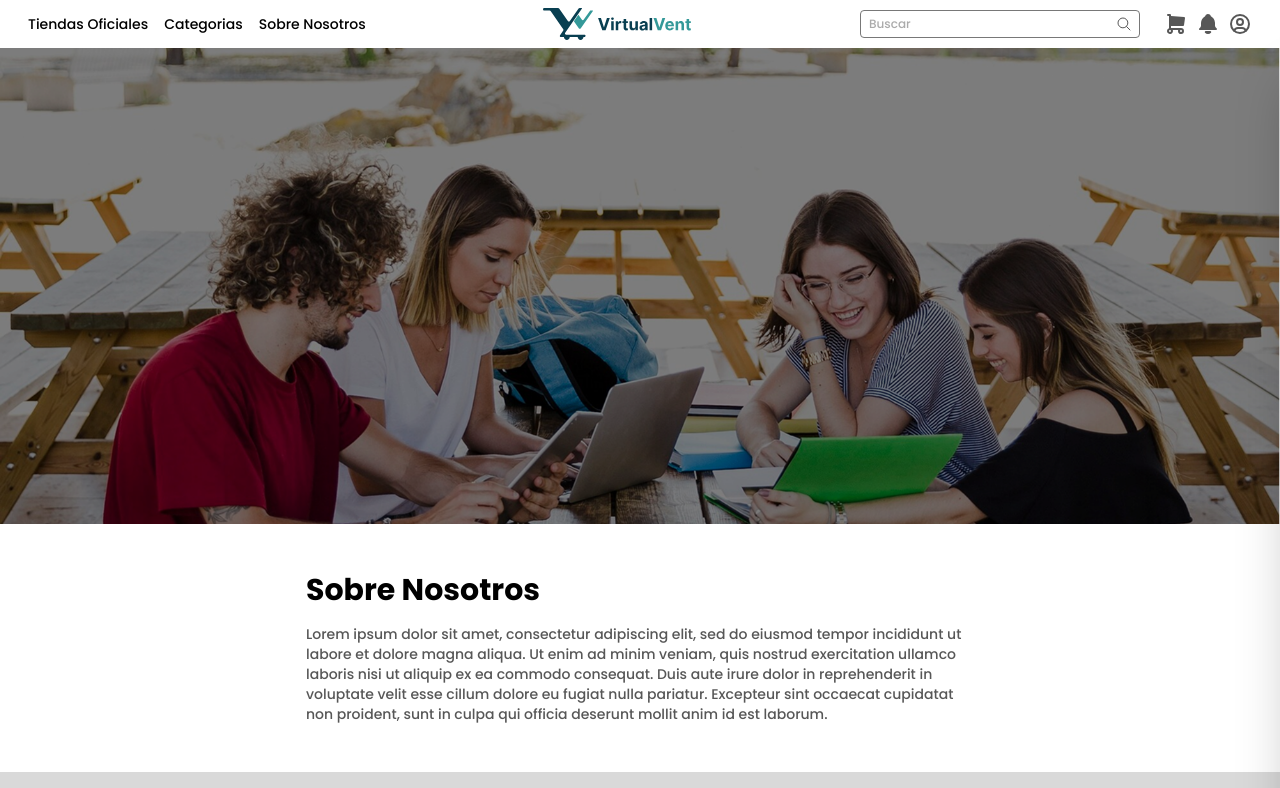
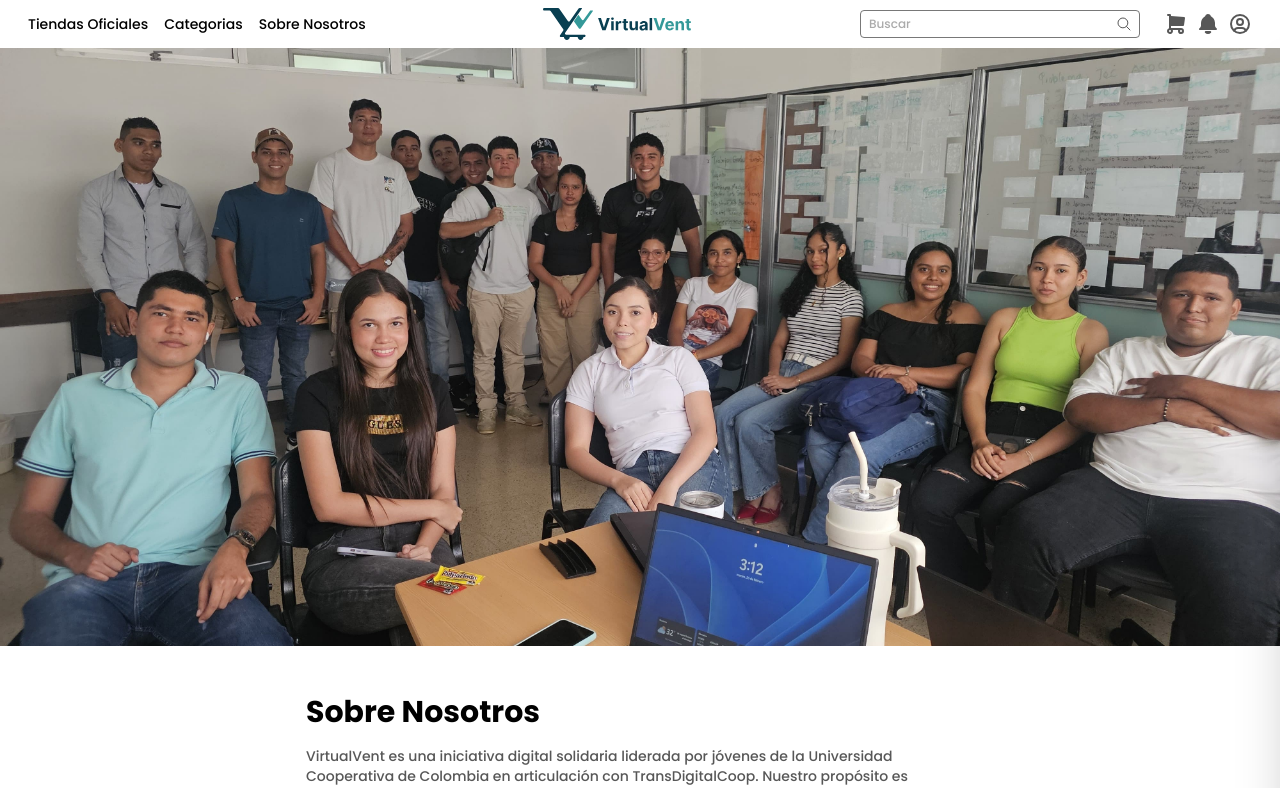
Before and after one commit to FILIPRAIDER/virtualvent, a Next.js app: page /sobre-nosotros in a window 1280 px wide. Shown: the top 788 px of the page. Built offline with nearby package versions, Linux system fonts and the light colour scheme; no server answers; a web font is replaced by a local one.

Commit message:
sobre nosotros actualizado

```diff
--- a/src/app/(shop)/sobre-nosotros/page.tsx
+++ b/src/app/(shop)/sobre-nosotros/page.tsx
@@ -4,17 +4,10 @@ export default function AboutUsPage() {
   return (
     <div>
       <Image
-        src="/imgs/Frame12.png"
-        width={402}
-        height={248}
-        className="w-screen hidden md:block object-cover"
-        alt="Equipo de trabajo"
-      />
-      <Image
-        src="/imgs/AboutUs.webp"
-        width={402}
-        height={248}
-        className="w-screen md:hidden object-cover"
+        src="/imgs/nosotros.jpg"
+        width={4000}
+        height={300}
+        className="w-[100%] md:block"
         alt="Equipo de trabajo"
       />
 
@@ -22,14 +15,9 @@ export default function AboutUsPage() {
         <h1 className="poppins font-bold text-black text-3xl">
           Sobre Nosotros
         </h1>
-        <p className="poppins text-[#575757] text-sm mt-4">
-          Lorem ipsum dolor sit amet, consectetur adipiscing elit, sed do
-          eiusmod tempor incididunt ut labore et dolore magna aliqua. Ut enim ad
-          minim veniam, quis nostrud exercitation ullamco laboris nisi ut
-          aliquip ex ea commodo consequat. Duis aute irure dolor in
-          reprehenderit in voluptate velit esse cillum dolore eu fugiat nulla
-          pariatur. Excepteur sint occaecat cupidatat non proident, sunt in
-          culpa qui officia deserunt mollit anim id est laborum.
+        <p className="poppins text-[#575757] text-sm mt-4 text-left max-w-[70ch]">
+          VirtualVent es una iniciativa digital solidaria liderada por jóvenes de la Universidad Cooperativa de Colombia en articulación con TransDigitalCoop.
+          Nuestro propósito es acortar la brecha entre los pequeños productores  y los consumidores, a través de plataformas digitales colaborativas que promueven el comercio justo. Somos una comunidad comprometida con la transformación social, la soberanía alimentaria y la economía solidaria, generando circuitos económicos justos mediante el uso estratégico de la tecnología.
         </p>
       </article>
       <section className="flex flex-col w-full  py-6 px-4 bg-[#D9D9D9]">
```
Also changed, not shown: public/imgs/nosotros.jpg (added).
